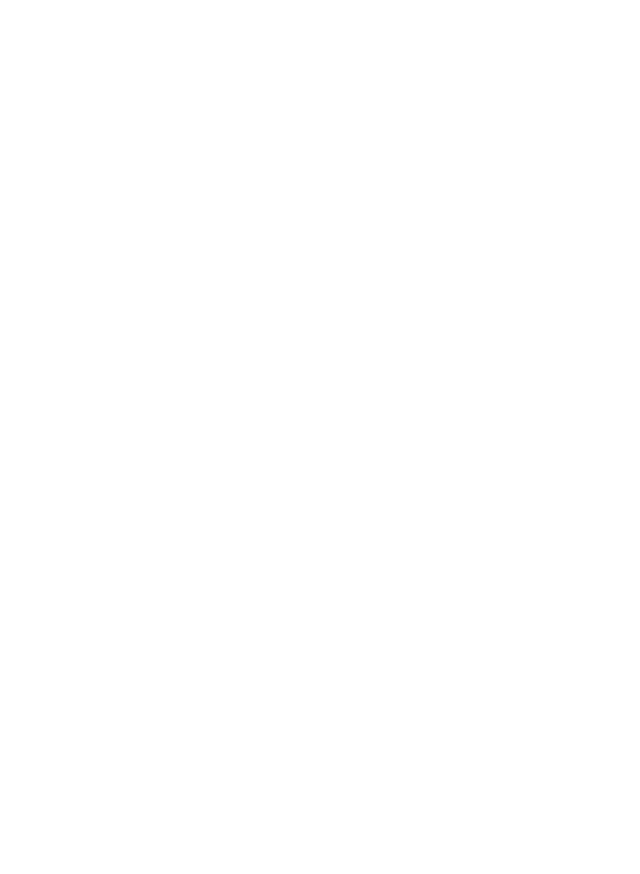
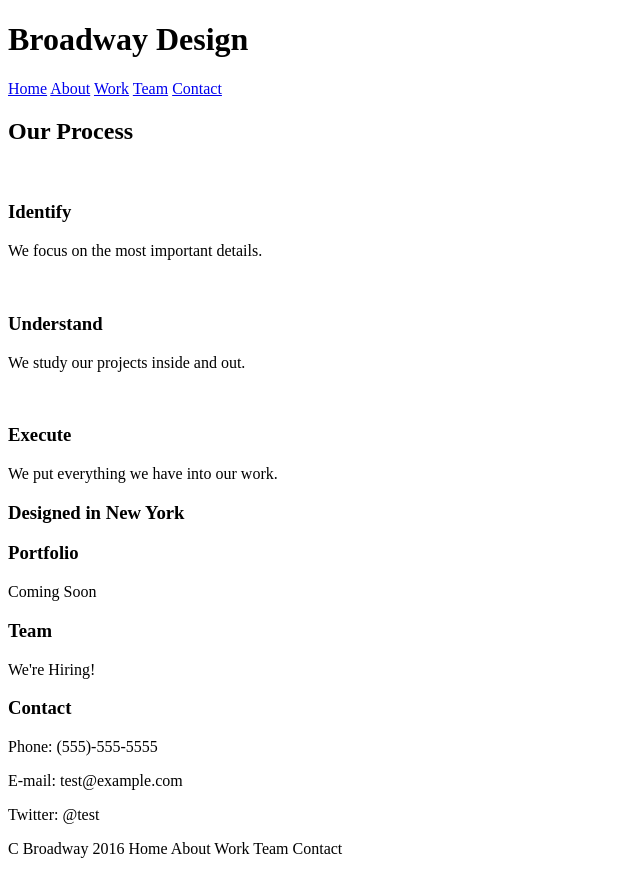
Before and after one commit to T3hGoat/broadway, a plain HTML site: page index.html in a window 1280 px wide. Shown: the whole page, without its empty margins (0-640 px from the left). Before the commit the page ends 800 px from the top, so only its background shows below. Drawn offline with Linux system fonts and the light colour scheme.

Commit message:
Add text content

```diff
--- a/index.html
+++ b/index.html
@@ -7,42 +7,58 @@
   </head>
 
   <body>
-<h1></h1>
+<!-- Heading-->
+  <h1>Broadway Design</h1>
 
-<a href="#"></a>
-<a href="#"></a>
-<a href="#"></a>
-<a href="#"></a>
-<a href="#"></a>
+<!--Page links internal-->
+  <div class="top_nav">
+    <a href="#">Home</a>
+    <a href=#about>About</a>
+    <a href=#work>Work</a>
+    <a href=#team>Team</a>
+    <a href=#contact>Contact</a>
+  </div>
 
-<h2></h2>
-<img src="" alt="">
-<h3></h3>
-<p></p>
+<!--Main body-->
+  <div class="about">
+    <h2>Our Process</h2>
 
-<h2></h2>
-<img src="" alt="">
-<h3></h3>
-<p></p>
+    <img src="" alt="">
+    <h3>Identify</h3>
+    <p>We focus on the most important details.</p>
 
-<h2></h2>
-<img src="" alt="">
-<h3></h3>
-<p></p>
+    <img src="" alt="">
+    <h3>Understand</h3>
+    <p>We study our projects inside and out.</p>
 
-<h3></h3>
+    <img src="" alt="">
+    <h3>Execute</h3>
+    <p>We put everything we have into our work.</p>
+  </div>
 
-<h3></h3>
-<p></p>
+<!--Page breaker-->
+  <div class="NewYork">
+    <h3>Designed in New York</h3>
+  </div>
 
-<h3></h3>
-<p></p>
+<!--To be built section-->
+  <div class="MoreInfo">
+    <h3 id="work">Portfolio</h3>
+    <p>Coming Soon</p>
 
-<h3></h3>
-<p></p>
-<p></p>
-<p></p>
+    <h3 id="team">Team</h3>
+    <p>We're Hiring!</p>
 
-<p></p>
+    <h3 id="contact">Contact</h3>
+    <p>Phone: (555)-555-5555</p>
+    <p>E-mail: test@example.com</p>
+    <p>Twitter: @test</p>
+  </div>
+
+<!--Footer-->
+<div class="footer">
+  <p> C Broadway 2016 Home About Work Team Contact</p>
+</div>
+
   </body>
 </html>
```
